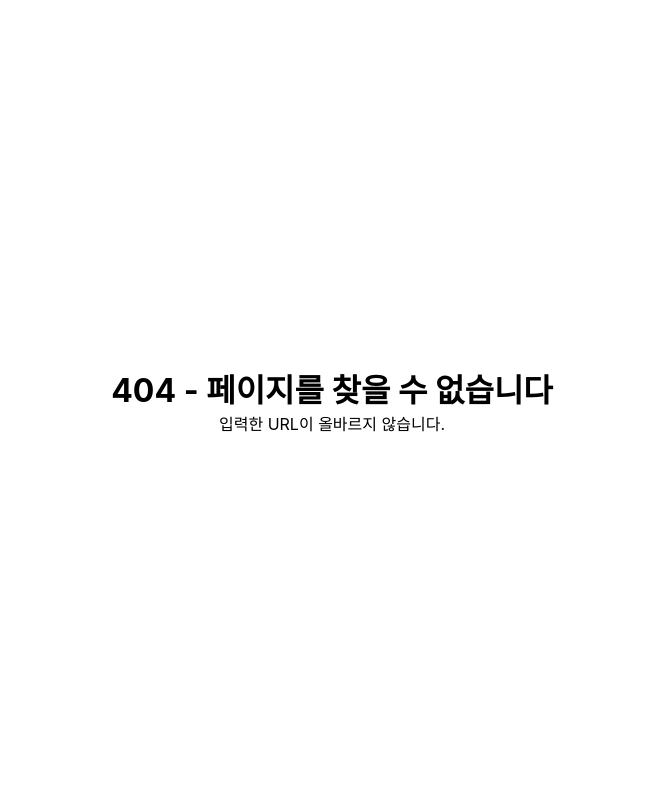
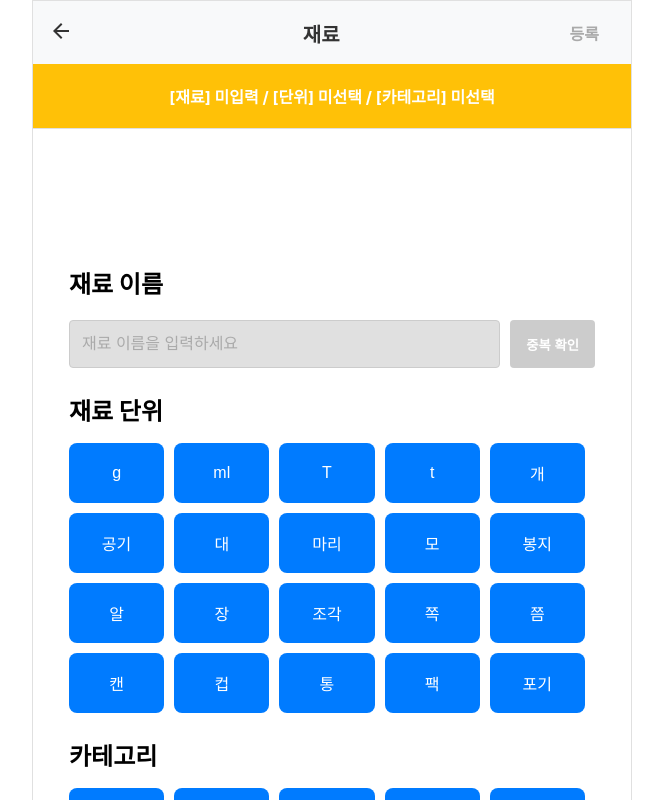
Before and after one commit to devRonPark/costcook-frontend, a React (Create React App) app: page /admin/ingredient in a window 1280 px wide. Before the commit this address had no page. Shown: the top 800 px of the page, without its empty margins (308-971 px from the left). Built offline with nearby package versions, Linux system fonts and the light colour scheme.

Commit message:
Fix: material을 ingredient로 수정하고, styledComponent 분리하기

```diff
--- a/src/App.js
+++ b/src/App.js
@@ -12,9 +12,9 @@ import SearchPage from './pages/SearchPage';
 import NotFoundPage from './pages/NotFoundPage';
 import LoginPage from './pages/LoginPage';
 import PreLoginPage from './pages/PreLoginPage';
-import MaterialPage from './pages/admin/MaterialPage';
 import OAuthVerification from './pages/OAuthVerification';
 import { AuthProvider } from './context/Auth/AuthProvider';
+import AdminIngredientPage from './pages/admin/IngredientPage';
 
 function App() {
   return (
@@ -39,7 +39,7 @@ function App() {
           }
         />
         <Route path="*" element={<NotFoundPage />} />
-        <Route path="/admin/material" element={<MaterialPage/>} />
+        <Route path="/admin/ingredient" element={<AdminIngredientPage/>} />
       </Routes>
     </Router>
   );
--- /dev/null
+++ b/src/components/admin/StyledComponents.js
@@ -0,0 +1,48 @@
+import styled from 'styled-components';
+
+// SelectedInfoContainer 스타일 컴포넌트 정의
+export const SelectedInfoContainer = styled.div`
+  position: fixed;
+  top: 64px;
+  left: 50%;
+  transform: translateX(-50%);
+  width: 100%;
+  max-width: 600px;
+  padding: 20px;
+  background-color: #ffc107;
+  color: white;
+  text-align: center;
+  font-weight: bold;
+  z-index: 1000;
+  box-sizing: border-box;
+  border: 1px solid rgb(224, 224, 224);
+  border-top: none;
+`;
+
+// MarqueeText 스타일 컴포넌트 정의
+export const MarqueeText = styled.div`
+  display: inline-block;
+  white-space: nowrap;
+  ${({ shouldAnimate }) =>
+    shouldAnimate
+      ? `animation: marquee 15s linear infinite;`
+      : 'transform: translateX(0); text-align: center;'}
+
+  @keyframes marquee {
+    0% {
+      transform: translateX(100%);
+    }
+    100% {
+      transform: translateX(-100%);
+    }
+  }
+`;
+
+// ContentContainer 스타일 컴포넌트 정의
+export const ContentContainer = styled.div`
+  padding: 16px;
+  width: 100%;
+  max-width: 600px;
+  box-sizing: border-box;
+  margin-top: 140px;
+`;
--- a/src/pages/admin/MaterialPage.jsx
+++ b/src/pages/admin/IngredientPage.jsx
@@ -1,4 +1,3 @@
-// src/pages/admin/MaterialPage.jsx
 import React, { useState, useRef, useEffect } from 'react';
 import { useNavigate } from 'react-router-dom';
 import styled from 'styled-components';
@@ -8,10 +7,12 @@ import ButtonContainer from '../../components/admin/ButtonContainer';
 import DuplicateContainer from '../../components/admin/DuplicateContainer';
 import unitsData from '../../assets/data/units.json';
 import categoriesData from '../../assets/data/categories.json';
-import materialsData from '../../assets/data/materials.json';
+import ingredientsData from '../../assets/data/ingredients.json';
+import { SelectedInfoContainer, MarqueeText, ContentContainer } from '../../components/admin/StyledComponents';
 
-const MaterialPage = () => {
-  const [selectedMaterial, setSelectedMaterial] = useState('');
+
+const AdminIngredientPage = () => {
+  const [selectedIngredient, setSelectedIngredient] = useState('');
   const [selectedUnit, setSelectedUnit] = useState(null);
   const [selectedCategory, setSelectedCategory] = useState(null);
   const [shouldAnimate, setShouldAnimate] = useState(false);
@@ -24,14 +25,14 @@ const MaterialPage = () => {
       const textWidth = textRef.current.scrollWidth;
       setShouldAnimate(textWidth > containerWidth);
     }
-  }, [selectedMaterial, selectedUnit, selectedCategory]);
+  }, [selectedIngredient, selectedUnit, selectedCategory]);
 
-  const handleCheckDuplicate = (materialName, isDuplicate) => {
+  const handleCheckDuplicate = (ingredientName, isDuplicate) => {
     if (!isDuplicate) {
-      setSelectedMaterial(materialName);
+      setSelectedIngredient(ingredientName);
     } else {
       alert('이미 존재하는 재료입니다. 다른 이름을 선택해주세요.');
-      setSelectedMaterial('');
+      setSelectedIngredient('');
     }
   };
 
@@ -44,16 +45,16 @@ const MaterialPage = () => {
   };
 
   // "등록" 버튼 활성화 여부 결정
-  const isRegisterEnabled = Boolean(selectedMaterial) && selectedUnit !== null && selectedCategory !== null;
+  const isRegisterEnabled = Boolean(selectedIngredient) && selectedUnit !== null && selectedCategory !== null;
 
   // 하나 이상의 입력된 값이 있는지 여부 판단
-  const isModified = Boolean(selectedMaterial) || selectedUnit !== null || selectedCategory !== null;
+  const isModified = Boolean(selectedIngredient) || selectedUnit !== null || selectedCategory !== null;
 
   // 서버로 등록 요청
   const onSubmit = async () => {
     try {
       const requestData = {
-        material: selectedMaterial,
+        ingredient: selectedIngredient,
         unitId: selectedUnit,
         categoryId: selectedCategory,
       };
@@ -69,7 +70,7 @@ const MaterialPage = () => {
       console.error('서버 통신 에러:', error);
       // alert('서버와 통신 중 문제가 발생했습니다. 다시 시도해주세요.');
       alert(`API: /api/admin/ingredients\n\n데이터: ${JSON.stringify({
-        material: selectedMaterial,
+        ingredient: selectedIngredient,
         unitId: selectedUnit,
         categoryId: selectedCategory,
       }, null, 2)}`);
@@ -78,7 +79,7 @@ const MaterialPage = () => {
 
   return (
     <AdminLayout
-      title="재료 관리"
+      title="재료"
       rightLabel="등록"
       isRegisterEnabled={isRegisterEnabled}
       isModified={isModified} // 입력값 변경 여부 전달
@@ -86,7 +87,7 @@ const MaterialPage = () => {
     >
       <SelectedInfoContainer>
         <MarqueeText ref={textRef} shouldAnimate={shouldAnimate}>
-          {[`[재료] ${selectedMaterial || '미입력'} / `,
+          {[`[재료] ${selectedIngredient || '미입력'} / `,
           `[단위] ${selectedUnit !== null ? `${unitsData.find((unit) => unit.id === selectedUnit)?.name}` : '미선택'} / `,
           `[카테고리] ${selectedCategory !== null ? `${categoriesData.find((category) => category.id === selectedCategory)?.name}` : '미선택'}`].join('')}
         </MarqueeText>
@@ -96,7 +97,7 @@ const MaterialPage = () => {
         <Section>
           <SectionTitle>재료 이름</SectionTitle>
           <DuplicateContainer
-            data={materialsData}
+            data={ingredientsData}
             placeholder="재료 이름을 입력하세요"
             onCheckDuplicate={handleCheckDuplicate}
           />
@@ -122,52 +123,7 @@ const MaterialPage = () => {
   );
 };
 
-export default MaterialPage;
-
-// 스타일 컴포넌트 정의
-const SelectedInfoContainer = styled.div`
-  position: fixed;
-  top: 64px;
-  left: 50%;
-  transform: translateX(-50%);
-  width: 100%;
-  max-width: 600px;
-  padding: 20px;
-  background-color: #ffc107;
-  color: white;
-  text-align: center;
-  font-weight: bold;
-  z-index: 1000;
-  box-sizing: border-box;
-  border: 1px solid rgb(224, 224, 224);
-  border-top: none;
-`;
-
-const MarqueeText = styled.div`
-  display: inline-block;
-  white-space: nowrap;
-  ${({ shouldAnimate }) =>
-    shouldAnimate
-      ? `animation: marquee 15s linear infinite;`
-      : 'transform: translateX(0); text-align: center;'}
-
-  @keyframes marquee {
-    0% {
-      transform: translateX(100%);
-    }
-    100% {
-      transform: translateX(-100%);
-    }
-  }
-`;
-
-const ContentContainer = styled.div`
-  padding: 16px;
-  width: 100%;
-  max-width: 600px;
-  box-sizing: border-box;
-  margin-top: 140px;
-`;
+export default AdminIngredientPage;
 
 const Section = styled.div`
   margin-top: 24px;
```
Also changed, not shown: src/assets/data/menus.json (added, +13 -0 lines), src/assets/data/ingredients.json (renamed from src/assets/data/materials.json), src/pages/admin/RecipePage.jsx (deleted).
